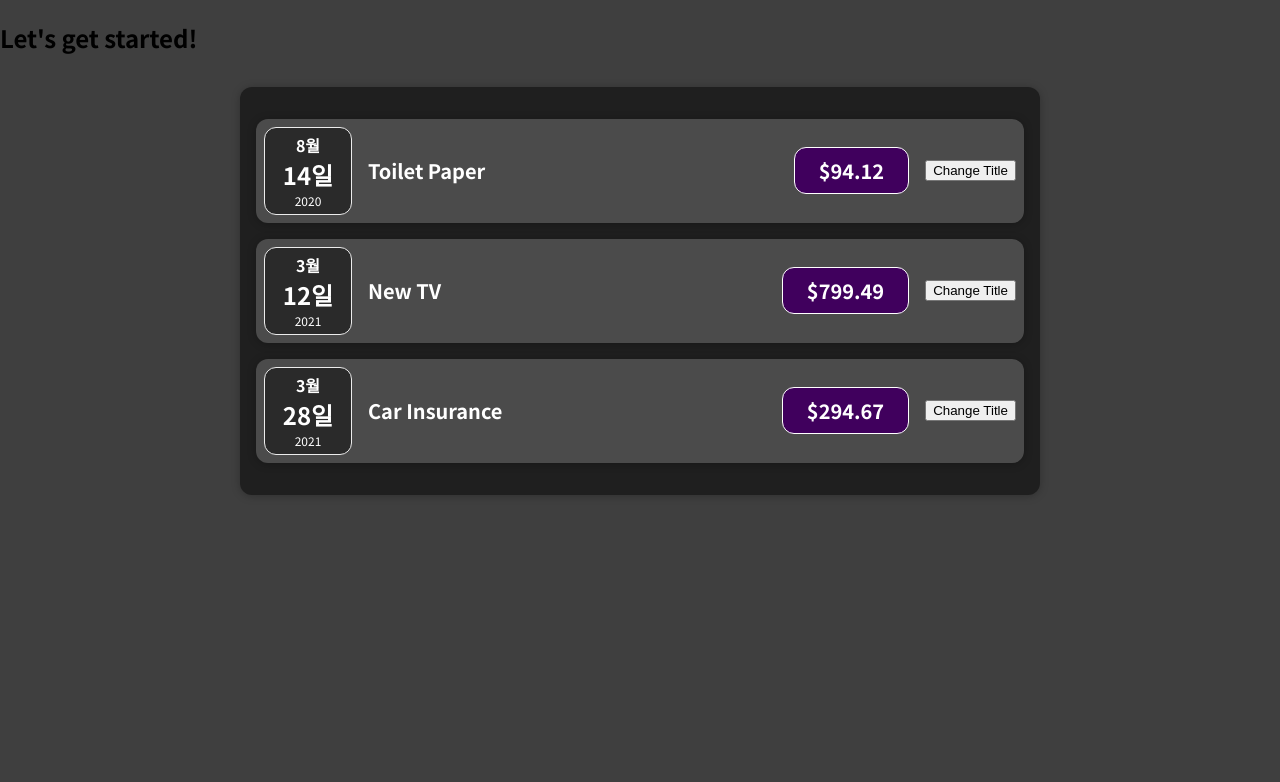
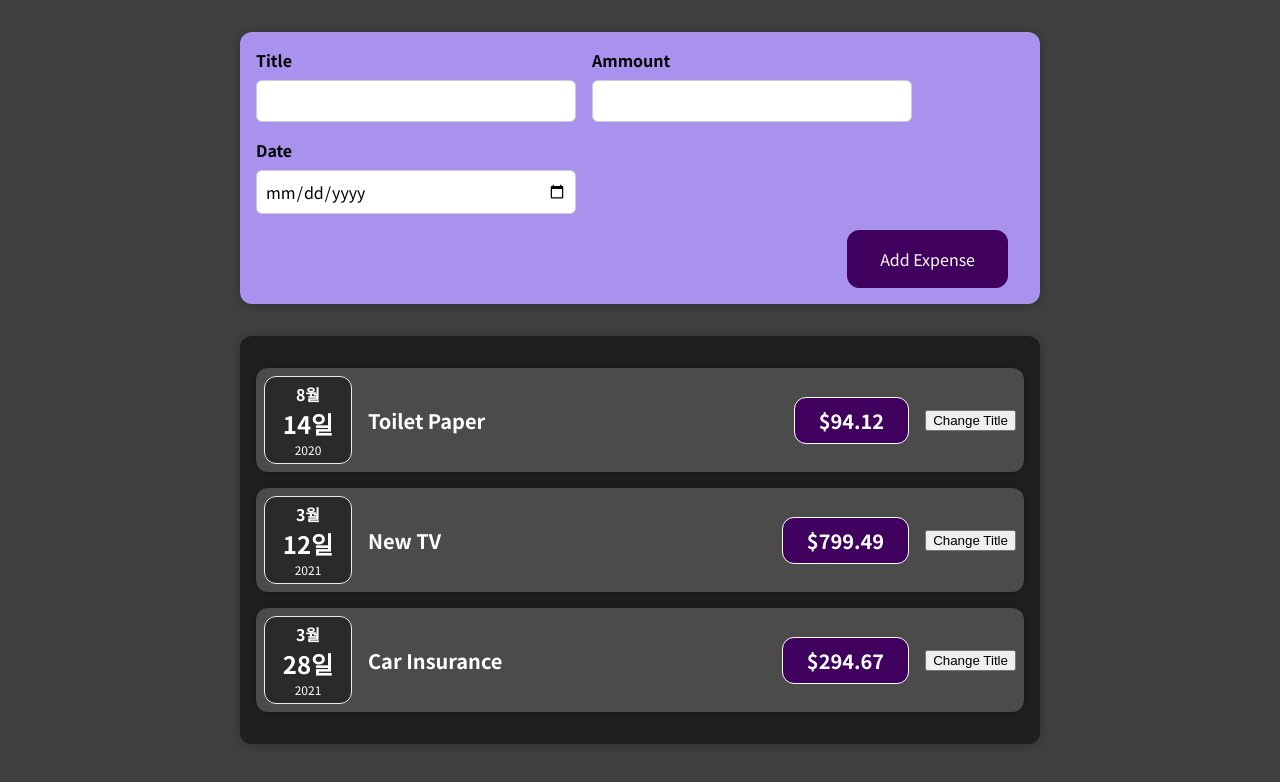
Before and after one commit to jaeyeong815/udemy-react-completed, a React (Create React App) app: page / in a window 1280 px wide. Shown: the top 782 px of the page. Built offline with nearby package versions, Linux system fonts and the light colour scheme.

Commit message:
1207: NewExpense 아이템 생성 기능 (props 전달 방식으로 구현)

```diff
--- a/src/App.js
+++ b/src/App.js
@@ -1,4 +1,5 @@
 import Expense from './components/Expenses/Expense';
+import NewExpense from './components/NewExpense/NewExpense';
 
 const App = () => {
   const expenses = [
@@ -22,9 +23,15 @@
       date: new Date(2021, 5, 12),
     },
   ];
+
+  const addExpenseHandler = (expense) => {
+    console.log('In App.js');
+    console.log('expense', expense);
+  };
+
   return (
     <div>
-      <h2>Let's get started!</h2>
+      <NewExpense onAddExpense={addExpenseHandler} />
       <Expense expenses={expenses} />
     </div>
   );
--- /dev/null
+++ b/src/components/NewExpense/ExpenseForm.css
@@ -0,0 +1,26 @@
+.new-expense__controls {
+  display: flex;
+  flex-wrap: wrap;
+  gap: 1rem;
+  margin-bottom: 1rem;
+  text-align: left;
+}
+
+.new-expense__control label {
+  font-weight: bold;
+  margin-bottom: 0.5rem;
+  display: block;
+}
+
+.new-expense__control input {
+  font: inherit;
+  padding: 0.5rem;
+  border-radius: 6px;
+  border: 1px solid #ccc;
+  width: 20rem;
+  max-width: 100%;
+}
+
+.new-expense__actions {
+  text-align: right;
+}
--- /dev/null
+++ b/src/components/NewExpense/ExpenseForm.js
@@ -0,0 +1,78 @@
+import { useState } from 'react';
+import './ExpenseForm.css';
+
+const ExpenseForm = ({ onSaveExpenseData }) => {
+  // const [enteredData, setEnteredData] = useState({});
+  const [enteredTitle, setEnteredTitle] = useState('');
+  const [enteredAmount, setEnteredAmount] = useState('');
+  const [enteredDate, setEnteredDate] = useState('');
+
+  // const dataChangeHandler = (e) => {
+  //   const [name, value] = e.target;
+  //   setEnteredData({ ...enteredData, [name]: value });
+  // };
+
+  const titleChangeHandler = (e) => {
+    setEnteredTitle(e.target.value);
+  };
+  const amountChangeHandler = (e) => {
+    setEnteredAmount(e.target.value);
+  };
+  const dateChangeHandler = (e) => {
+    setEnteredDate(e.target.value);
+  };
+
+  const submitHandler = (e) => {
+    e.preventDefault();
+
+    const expenseData = {
+      title: enteredTitle,
+      amount: enteredAmount,
+      date: new Date(),
+    };
+    setEnteredTitle('');
+    setEnteredAmount('');
+    setEnteredDate('');
+
+    onSaveExpenseData(expenseData);
+  };
+  return (
+    <form onSubmit={submitHandler}>
+      <div className="new-expense__controls">
+        <div className="new-expense__control">
+          <label>Title</label>
+          <input
+            type="text"
+            value={enteredTitle}
+            onChange={titleChangeHandler}
+          />
+        </div>
+        <div className="new-expense__control">
+          <label>Ammount</label>
+          <input
+            type="number"
+            value={enteredAmount}
+            min="0.01"
+            step="0.01"
+            onChange={amountChangeHandler}
+          />
+        </div>
+        <div className="new-expense__control">
+          <label>Date</label>
+          <input
+            type="date"
+            value={enteredDate}
+            min="2019-01-01"
+            max="2022-12-31"
+            onChange={dateChangeHandler}
+          />
+        </div>
+      </div>
+      <div className="new-expense__actions">
+        <button type="submit">Add Expense</button>
+      </div>
+    </form>
+  );
+};
+
+export default ExpenseForm;
--- /dev/null
+++ b/src/components/NewExpense/NewExpense.css
@@ -0,0 +1,38 @@
+.new-expense {
+  background-color: #a892ee;
+  padding: 1rem;
+  margin: 2rem auto;
+  width: 50rem;
+  max-width: 95%;
+  border-radius: 12px;
+  text-align: center;
+  box-shadow: 0 1px 8px rgba(0, 0, 0, 0.25);
+}
+
+.new-expense button {
+  font: inherit;
+  cursor: pointer;
+  padding: 1rem 2rem;
+  border: 1px solid #40005d;
+  background-color: #40005d;
+  color: white;
+  border-radius: 12px;
+  margin-right: 1rem;
+}
+
+.new-expense button:hover,
+.new-expense button:active {
+  background-color: #510674;
+  border-color: #510674;
+}
+
+.new-expense button.alternative {
+  color: #220131;
+  border-color: transparent;
+  background-color: transparent;
+}
+
+.new-expense button.alternative:hover,
+.new-expense button.alternative:active {
+  background-color: #ddb3f8;
+}
--- /dev/null
+++ b/src/components/NewExpense/NewExpense.js
@@ -0,0 +1,19 @@
+import ExpenseForm from './ExpenseForm';
+import './NewExpense.css';
+
+const NewExpense = ({ onAddExpense }) => {
+  const saveExpenseDataHandler = (enteredExpenseData) => {
+    const expenseData = {
+      ...enteredExpenseData,
+      id: Math.random().toString(),
+    };
+    onAddExpense(expenseData);
+    console.log('expenseData', expenseData);
+  };
+  return (
+    <div className="new-expense">
+      <ExpenseForm onSaveExpenseData={saveExpenseDataHandler} />
+    </div>
+  );
+};
+export default NewExpense;
```
